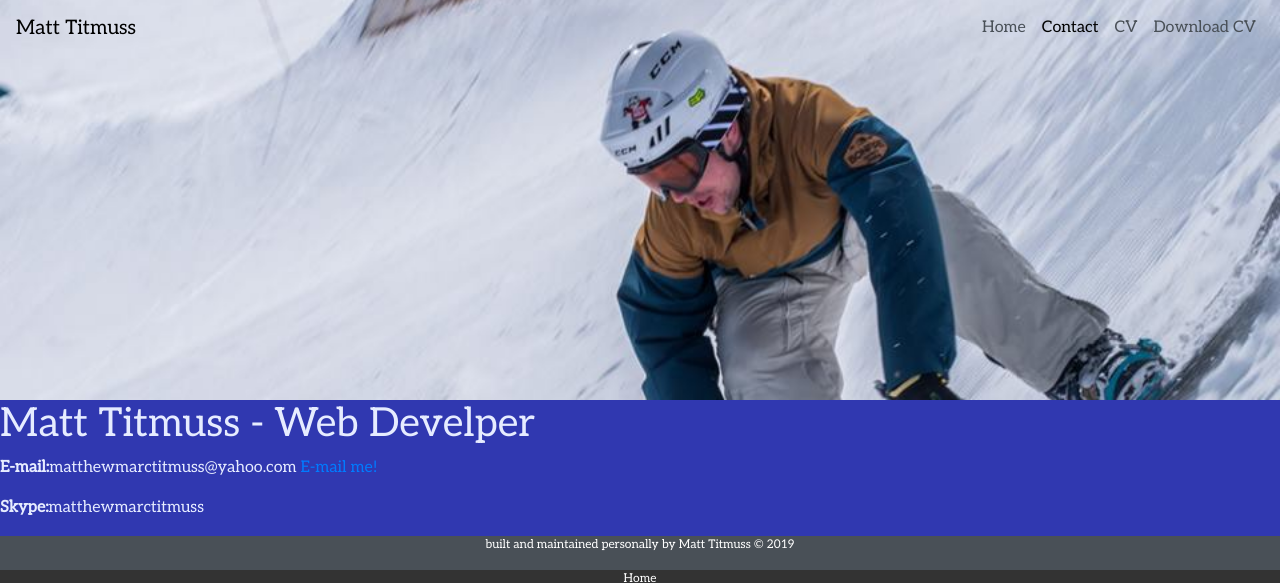
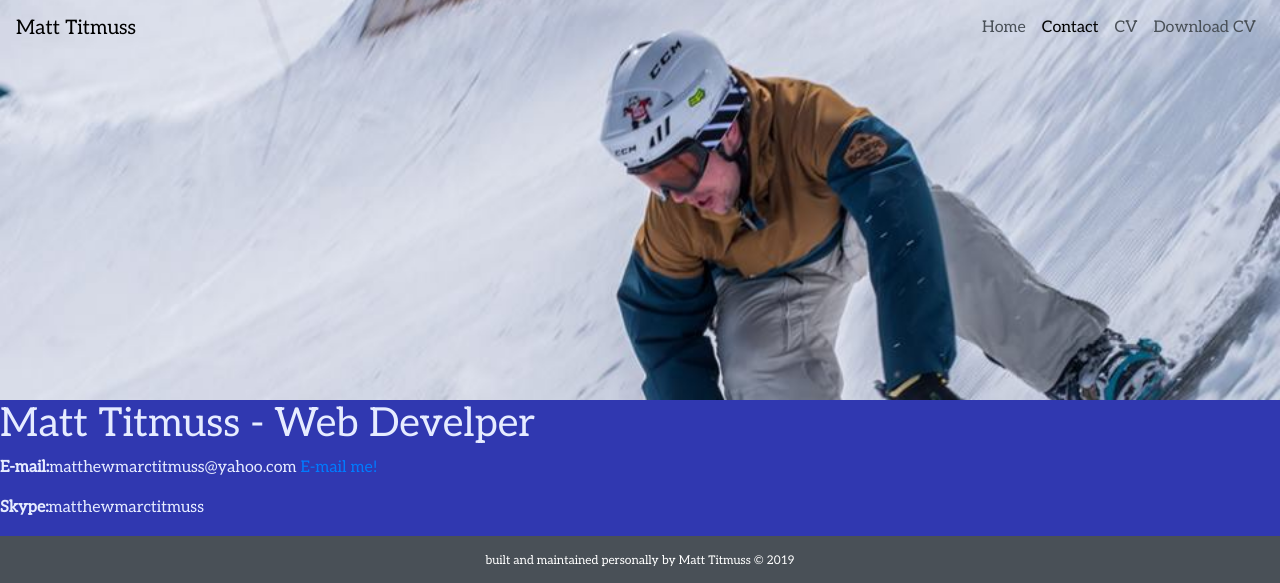
Before and after one commit to mattmarc44/CVPage, a plain HTML site: page contact.html in a window 1280 px wide. Shown: the top 583 px of the page. Drawn offline with nearby package versions, Linux system fonts and the light colour scheme.

Commit message:
padding on footer paragraphs, downloadcv button in play

```diff
--- a/style/main.css
+++ b/style/main.css
@@ -64,6 +64,10 @@ footer {
      font-size: 12px;
      text-align: center;
 }
+
+footer p {
+    padding-top: 16px;
+}
 footer ul {
     list-style-type: none;
     margin: 0;
```
Also changed, not shown: home.html (+1 -1 lines), 1 other file.
